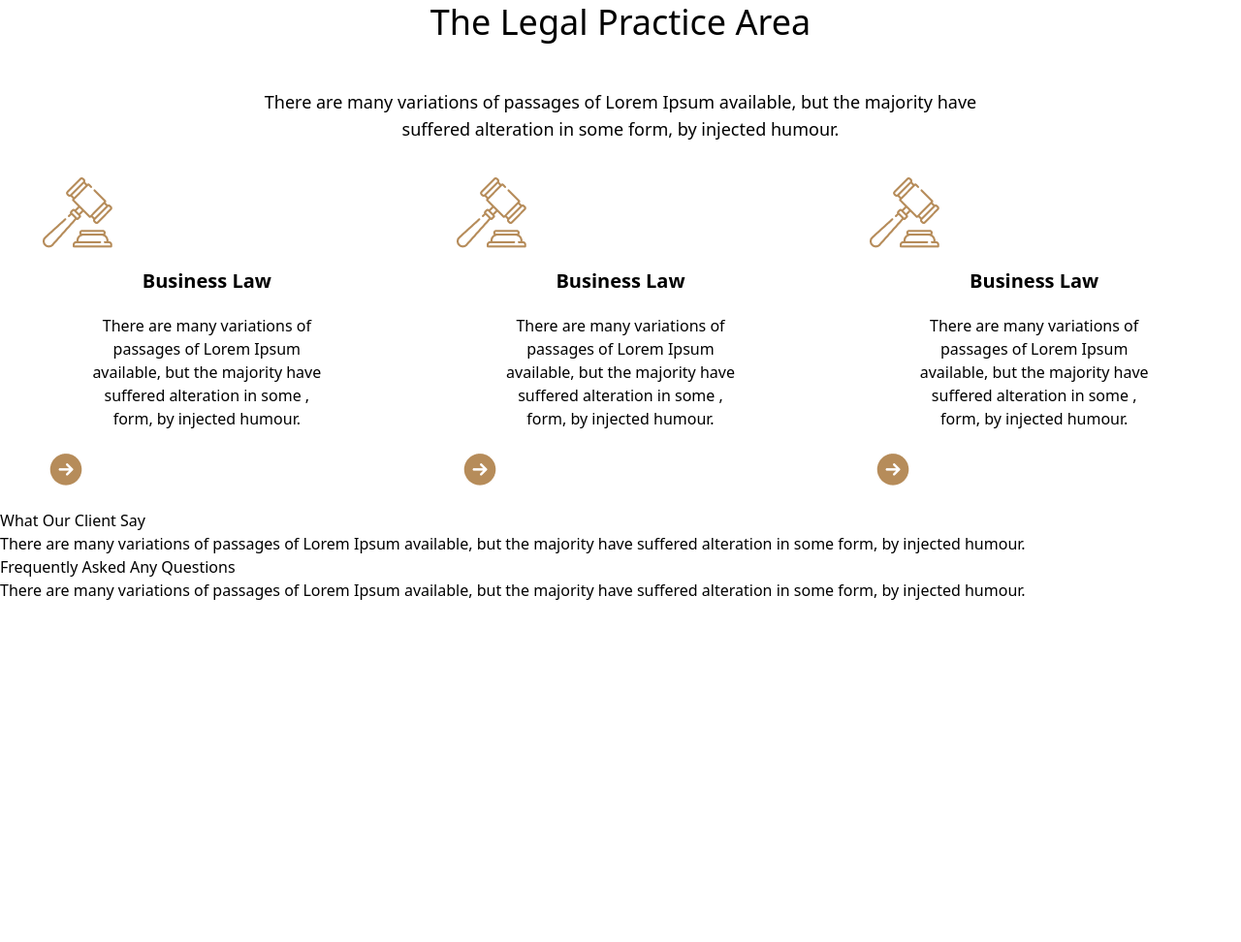
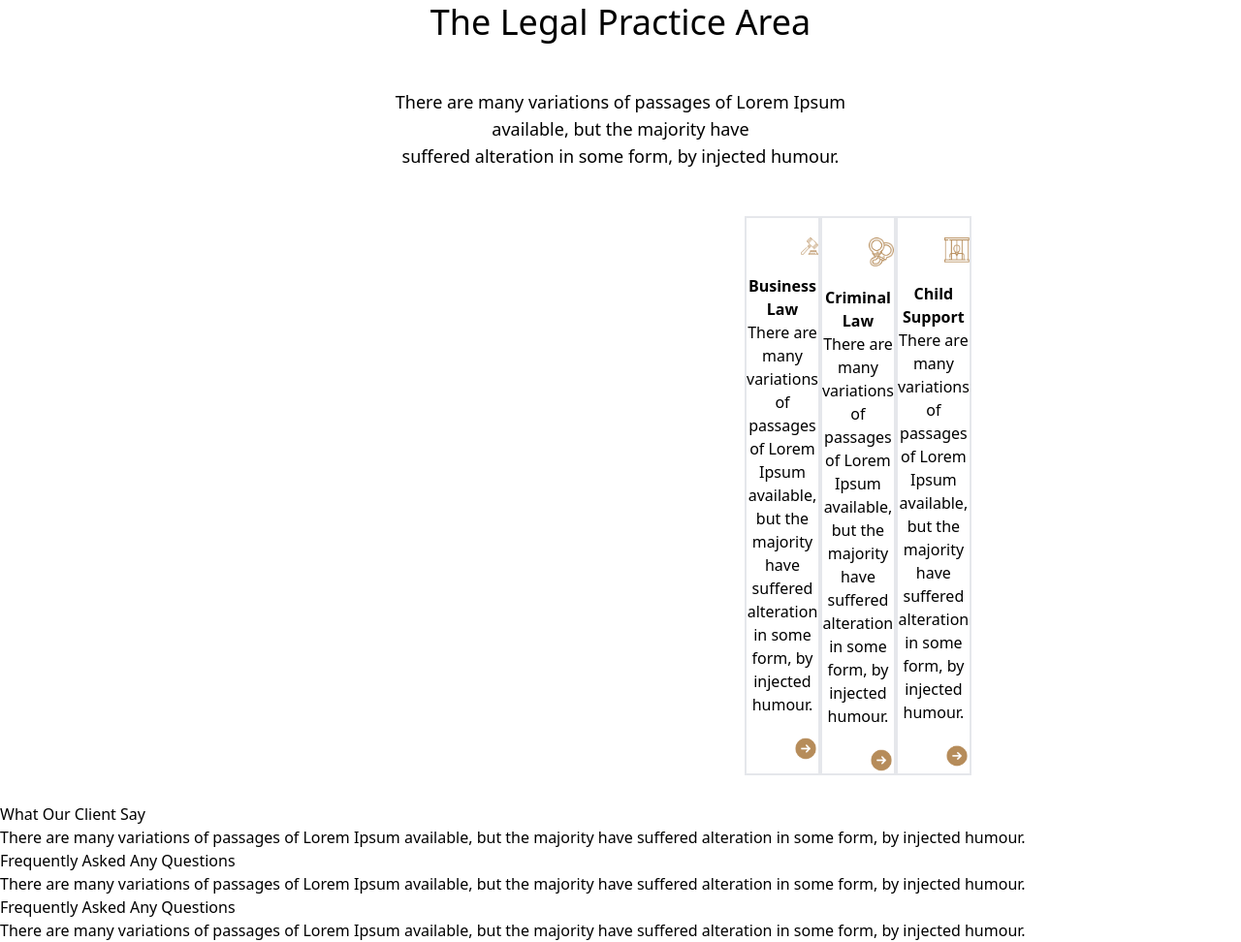
Before and after one commit to ummeFA/legal-solution-03, a plain HTML site: page index.html in a window 1280 px wide. Shown: the part 893-1865 px from the top of the page at 97% size. Before the commit the page ends 1514 px from the top, so only its background shows below. Drawn offline with nearby package versions, Linux system fonts and the light colour scheme.

Commit message:
types of laws

```diff
--- a/index.html
+++ b/index.html
@@ -60,37 +60,34 @@
 <!-- end of banner -->
 
 <!-- grid section -->
-<section class="pt-36 text-left md: text-center justify-center align-center">
+<section class="pt-36 text-left md: text-center justify-center align-center px-96">
     <h1 class="text-4xl	font-medium	text-left md: text-center">The Legal Practice Area</h1>
-    <p class="pt-12 font-normal text-lg	text-left md: text-center">There are many variations of passages of Lorem Ipsum available, but the majority have <br> suffered alteration in some form, by injected humour.</p>
+    <p class="pt-12 font-normal text-lg	text-left md: text-center py-5">There are many variations of passages of Lorem Ipsum available, but the majority have <br> suffered alteration in some form, by injected humour.</p>
 
     <!-- types of laws -->
-    <div class="grid grid-cols-1 md:grid-cols-3 pt-9">
-            <div class="h-100">
-                <img class="h-15 w-15 pl-11 pb-5 " src="images/business.png" alt="">
-                <div>
-                    <h5 class="text-xl font-bold pb-5">Business Law</h5>
-                    <p>There are many variations of <br> passages of Lorem Ipsum <br> available, but the majority have <br> suffered alteration in some  , <br> form, by injected humour.</p>
-                    <img class="pl-12 pt-5 pb-5" src="images/Frame.png" alt="">
-                </div>
+    <div class="flex row row-cols-1 md:row-cols-3 py-7 px-96 ">
+        <div class="place-items-center border-2 justify-center align-center">
+            <img class="pl-14 pb-5 pt-5" src="images/business.png" alt="">
+            <h2 class="font-bold	">Business Law</h2>
+            <p>There are many variations of <br> passages of Lorem Ipsum <br> available, but the majority have suffered alteration in some <br> form, by injected humour.</p>
+            <img class="pl-12 pt-5" src="images/Frame.png" alt="">
         </div>
-            <div class="h-100">
-                <img class="h-15 w-15 pl-11 pb-5" src="images/business.png" alt="">
-                <div>
-                    <h5 class="text-xl font-bold pb-5">Business Law</h5>
-                    <p>There are many variations of <br> passages of Lorem Ipsum <br> available, but the majority have <br> suffered alteration in some  , <br> form, by injected humour.</p>
-                    <img class="pl-12 pt-5 pb-5" src="images/Frame.png" alt="">
-                </div>
-            </div>
-            <div class="h-100">
-                <img class="h-15 w-15 pl-11 pb-5" src="images/business.png" alt="">
-                <div>
-                    <h5 class="text-xl font-bold pb-5">Business Law</h5>
-                    <p>There are many variations of <br> passages of Lorem Ipsum <br> available, but the majority have <br> suffered alteration in some  , <br> form, by injected humour.</p>
-                    <img class="pl-12 pt-5 pb-5" src="images/Frame.png" alt="">
-                </div>
+
+        <div class="place-items-center border-2 justify-center align-center">
+            <img class="pl-12 pb-5 pt-5" src="images/criminal.png" alt="">
+            <h2 class="font-bold	">Criminal Law</h2>
+            <p>There are many variations of <br> passages of Lorem Ipsum <br> available, but the majority have  suffered alteration in some <br> form, by injected humour.</p>
+            <img class="pl-12 pt-5" src="images/Frame.png" alt="">
         </div>
+        <div class="place-items-center border-2 justify-center align-center">
+            <img class="pl-12 pb-5 pt-5" src="images/child.png" alt="">
+            <h2 class="font-bold	">Child Support</h2>
+            <p>There are many variations of <br> passages of Lorem Ipsum <br> available, but the majority have suffered alteration in some <br> form, by injected humour.</p>
+            <img class="pl-12 pt-5" src="images/Frame.png" alt="">
+        </div>
+
     </div>
+
 </section>
 
 <!-- what clients say -->
@@ -105,5 +102,16 @@
     <p>There are many variations of passages of Lorem Ipsum available, but the majority have suffered alteration in some form, by injected humour.</p>
 
 
+
+<!-- contact with us -->
+<h5>Frequently Asked Any Questions</h5>
+    <p>There are many variations of passages of Lorem Ipsum available, but the majority have suffered alteration in some form, by injected humour.</p>
+
+    <section>
+
+    </section>
+
+    <!-- footer -->
+
 </body>
 </html>
```
